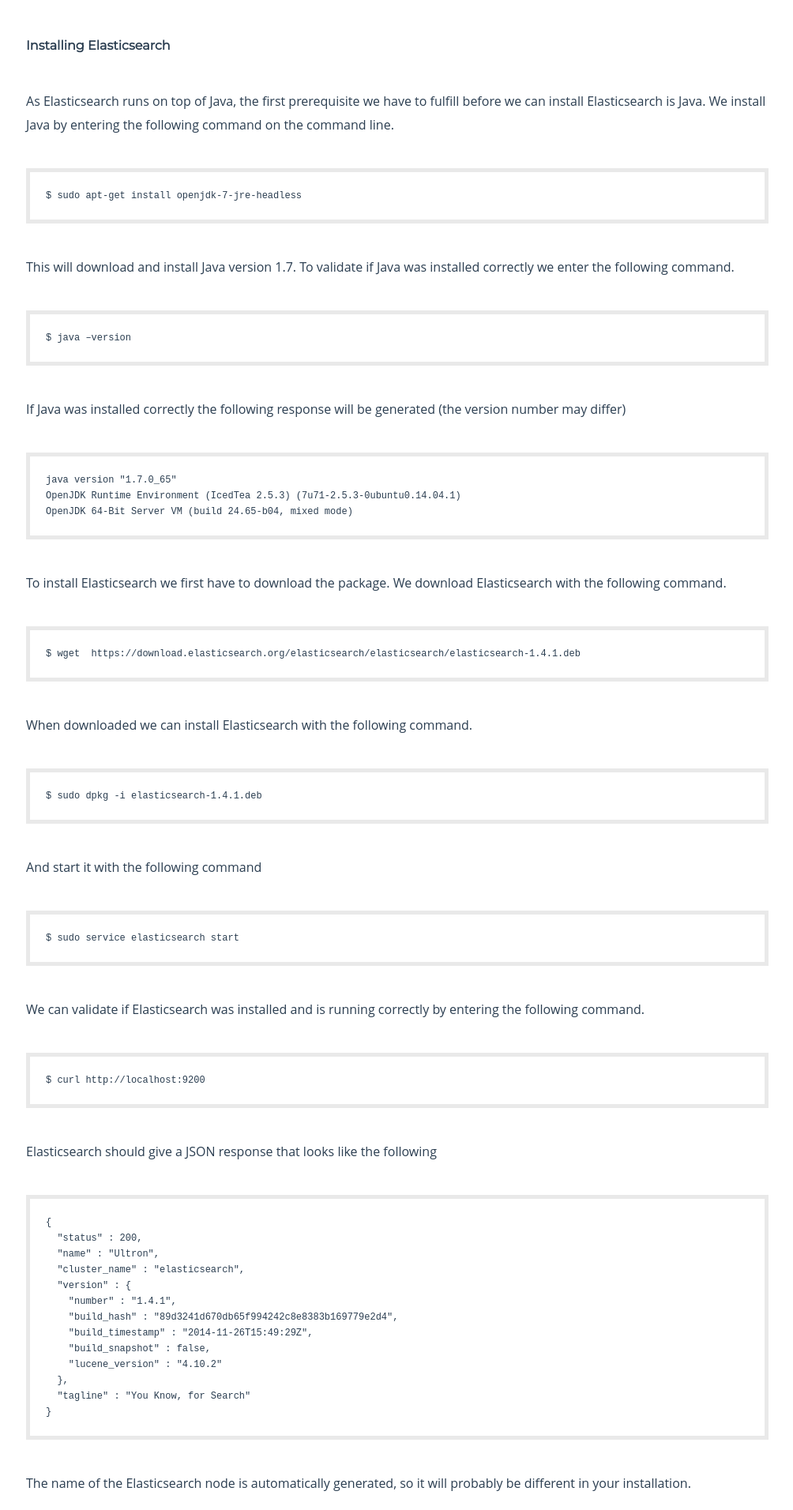
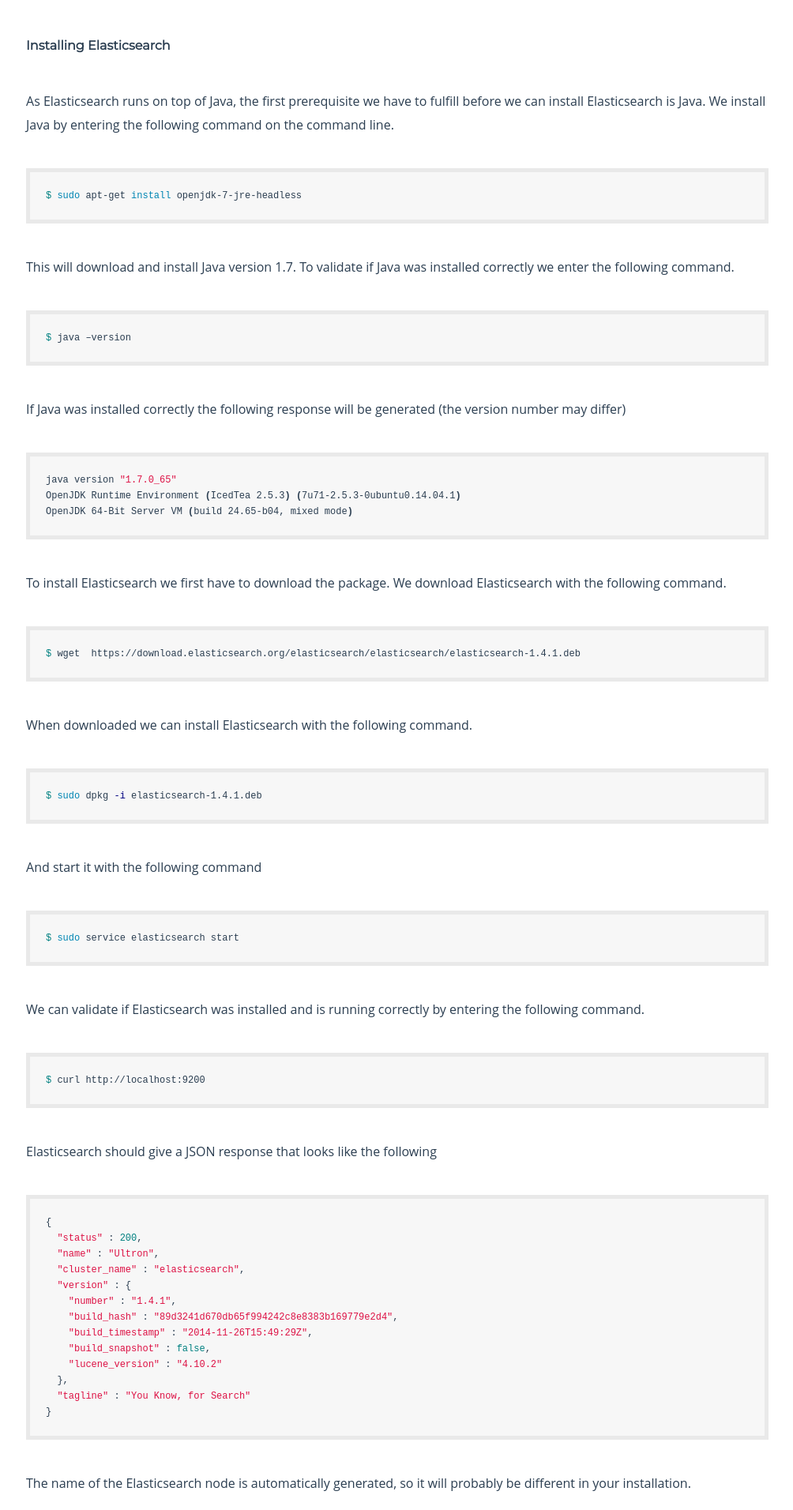
Before and after one commit to SimpleTechture/simpletechture.github.io, a Jekyll site: the page built from _posts/2015-03-05-improvingtraceability.markdown, in a window 1280 px wide. Shown: the part 2448-4360 px from the top of the page at 79% size, without its empty margins (137-1141 px from the left). Built offline with Jekyll 4.4.1, drawn with Linux system fonts in a browser that asks for light colours; some web fonts are replaced; some of the changed text lies outside the part shown.

Commit message:
Added syntax hightlight

````diff
--- a/_posts/2015-03-05-improvingtraceability.markdown
+++ b/_posts/2015-03-05-improvingtraceability.markdown
@@ -38,47 +38,47 @@
 ######Installing Elasticsearch
 
 As Elasticsearch runs on top of Java, the first prerequisite we have to fulfill before we can install Elasticsearch is Java. We install Java by entering the following command on the command line.
-```
+{% highlight bash %}
 $ sudo apt-get install openjdk-7-jre-headless
-```
+{% endhighlight %}
 This will download and install Java version 1.7. To validate if Java was installed correctly we enter the following command.
-```
+{% highlight bash %}
 $ java –version
-```
+{% endhighlight %}
 If Java was installed correctly the following response will be generated (the version number may differ)
-```
+{% highlight bash %}
 java version "1.7.0_65"
 OpenJDK Runtime Environment (IcedTea 2.5.3) (7u71-2.5.3-0ubuntu0.14.04.1)
 OpenJDK 64-Bit Server VM (build 24.65-b04, mixed mode)
-```
+{% endhighlight %}
 
 To install Elasticsearch we first have to download the package. We download Elasticsearch with the following command.
 
-```
+{% highlight bash %}
 $ wget  https://download.elasticsearch.org/elasticsearch/elasticsearch/elasticsearch-1.4.1.deb
-```
+{% endhighlight %}
 
 When downloaded we can install Elasticsearch with the following command.
 
-```
+{% highlight bash %}
 $ sudo dpkg -i elasticsearch-1.4.1.deb
-```
+{% endhighlight %}
 
 And start it with the following command
 
-```
+{% highlight bash %}
 $ sudo service elasticsearch start
-```
+{% endhighlight %}
 
 We can validate if Elasticsearch was installed and is running correctly by entering the following command.
 
-```
+{% highlight bash %}
 $ curl http://localhost:9200
-```
+{% endhighlight %}
 
 Elasticsearch should give a JSON response that looks like the following
 
-```
+{% highlight yaml %}
 {
   "status" : 200,
   "name" : "Ultron",
@@ -92,7 +92,7 @@
   },
   "tagline" : "You Know, for Search"
 }
-```
+{% endhighlight %}
 
 The name of the Elasticsearch node is automatically generated, so it will probably be different in your installation.
 
@@ -102,33 +102,34 @@
 
 Before we can install Logstash we first have to download the Logstash package. We download Logstash with the following command.
 
-```
+{% highlight bash %}
 $ wget https://download.elasticsearch.org/logstash/logstash/packages/debian/logstash_1.4.2-1-2c0f5a1_all.deb
-```
+{% endhighlight %}
 
 And install it by entering the following command
 
-```
+{% highlight bash %}
 $ sudo dpkg -i logstash_1.4.2-1-2c0f5a1_all.deb
-```
+{% endhighlight %}
 
 There is an additional package with community added contributions for Logstash that we need. We download this package with the following command.
 
-```
+{% highlight bash %}
 $ wget https://download.elasticsearch.org/logstash/logstash/packages/debian/logstash-contrib_1.4.2-1-efd53ef_all.deb
-```
+{% endhighlight %}
 
 And install it using this command.
 
-```
+{% highlight bash %}
 $ sudo dpkg –i logstash-contrib_1.4.2-1-efd53ef_all
-```
+{% endhighlight %}
+
 
 We then issue the following command to start Logstash
 
-```
+{% highlight bash %}
 $ sudo service logstash start
-```
+{% endhighlight %}
 
 This concludes the installation of the L part of the ELK stack. We move to the last part, installing Kibana, the front-end.
 
@@ -138,39 +139,40 @@
 
 To install nginx enter the following command
 
-```
+{% highlight bash %}
 $ sudo apt-get install nginx
-```
+{% endhighlight %}
+
 
 The installation process will automatically start nginx. To validate if nginx is installed correctly and running issue the following command.
 
-```
+{% highlight bash %}
 $ curl http://localhost
-```
+{% endhighlight %}
 
 nginx should respond as follows
 
-```
+{% highlight html %}
 <!DOCTYPE html>
 <html>
 <head>
 <title>Welcome to nginx!</title>
 <style>
 …
-```
+{% endhighlight %}
 
 We download and extract Kibana by entering the following command
 
-```
+{% highlight bash %}
 $ curl https://download.elasticsearch.org/kibana/kibana/kibana-3.1.2.tar.gz
  | tar xvz
-```
+{% endhighlight %}
 
 We then have to copy the Kibana folder to the nginx html folder by entering the following command.
 
-```
+{% highlight bash %}
 $ sudo cp kibana-3.1.2 /* /usr/share/nginx/html –R
-```
+{% endhighlight %}
 
 To validate if Kibana is working correctly we have to open two additional endpoints on the virtual machine running on Microsoft Azure. One endpoint for port 80 to be able to talk to the web server and another endpoint for port 9200 to let Kibana talk to Elasticsearch.
 
@@ -202,14 +204,14 @@
 Filter defines how the input stream should be parsed.
 Output defines where the parsed output should be sent and stored. Each part of the pipeline can be configured using the logstash configuration file. The configuration file resembles the structure of the pipeline.
 
-```
+{% highlight javascript %}
 input {
 }
 filter {
 }
 output {
 }
-```
+{% endhighlight %}
 
 Logstash contains several plugins that can be configured in each part of the pipeline. The list is too extensive to list here, but these are some examples.
 
@@ -223,7 +225,7 @@
 
 The Logstash configuration file should be stored on our Ubuntu server in ```/etc/logstash/conf.d/logstash.conf```
 
-```
+{% highlight javascript %}
 input {
   lumberjack {
     port => 6379
@@ -270,7 +272,8 @@
   elasticsearch {
   }
 }
-```
+{% endhighlight %}
+
 
 I will describe each part of the configuration file, starting with the input.
 
@@ -290,17 +293,17 @@
 
 The filter actually tries to parse the data of the event. The first line of the filter contains a condition which checks the type of the event.
 
-```
+{% highlight bash %}
 if [type] == "IISLogs" {
-```
+{% endhighlight %}
 
 This means that the lines following this condition will only be executed if the type of the event equals “IISLogs”. As you remember we added this type to events that are input using the lumberjack input plugin.
 
 The next line states that events that start with a hash should be ignored.
 
-```
+{% highlight bash %}
 if [message] =~ "^#" {  drop {}  }
-```
+{% endhighlight %}
 
 Lines in an IIS log file that start with a hash indicate a comment. These are normally only present in the header of the IIS logfile.
 
@@ -308,13 +311,13 @@
 
 Using GROK we are going to parse a IIS log event. A log line of a IIS log event looks like the following:
 
-```
+{% highlight bash %}
 2014-12-08 00:00:17 172.16.12.172 POST /url1/api.asmx - 443 VODKIJKWIN 192.168.16.135 PHP-SOAP/5.3.28-1~dotdeb.0 200 0 0 343
-```
+{% endhighlight %}
 
 The grok match parameter specifies the pattern to parse this line.
 
-```
+{% highlight yaml %}
 grok {
   match => ["message",
     "%{TIMESTAMP_ISO8601:log_timestamp}
@@ -331,7 +334,7 @@
      %{NUMBER:scstatus}
      %{NUMBER:time_taken}"]
 }
-```
+{% endhighlight %}
 
 Note, that for readability the grok pattern has been split on to multiple lines. The actual grok match line should be on a single line.
 
@@ -341,33 +344,35 @@
 
 The filter continues with using the date plugin. The date plugin is able to convert a field into a date time and use that date time as the timestamp of this specific event.
 
-```
+{% highlight yaml %}
 date {
       match => [ "log_timestamp", "YYYY-MM-dd HH:mm:ss" ]
       timezone => "Etc/UTC"
     }
-```
+{% endhighlight %}
 
 If no time zone is specified it adds a default time zone of “Etc/UTC” to the event.
 
 The user agent plugin parses user agentstring into structured data. It uses BrowserScope data to add information like family, operating system, version and device. Browserscope is an open-source project for profiling web browsers and storing and aggregating crowd-sourced data about browser performance.
 
-```
+{% highlight yaml %}
 useragent {
   source => "useragent"
   prefix => "browser"
 }
-```
+{% endhighlight %}
+
 
 The prefix field specifies to add “browser” to all of the extracted fields.
 
 The last part of the filter shows the mutate plugin which enables you to mutate fields. You can remove, rename, replace or modify fields in events.
 
-```
+{% highlight yaml %}
 mutate {
   remove_field => [ "log_timestamp"]
 }
-```
+{% endhighlight %}
+
 
 Here we remove the log_timestamp field because we don’t need it anymore as it already converted into a timestamp.
 
@@ -377,12 +382,12 @@
 
 In the output we specify a single output plugin. The elasticsearch plugin is obviously used for sending the event to Elasticsearch.
 
-```
+{% highlight yaml %}
 output {
   elasticsearch {
   }
 }
-```
+{% endhighlight %}
 
 No other fields are specified as we are running Elasticsearch on the same machine as Logstash. Otherwise we could have specified, for example the host and port.
 
@@ -390,9 +395,9 @@
 
 We have to restart Logstash after we have added or changed the Logstash configuration file. We restart Logstash with the following command.
 
-```
+{% highlight bash %}
 $ sudo service logstash restart
-```
+{% endhighlight %}
 
 This concludes installing and configuring our ELK stack using a single server. The final part to getting log events into the server is adding and configuring a shipper on the server that contains the logs of the application that we want to monitor.
 Sending events to Logstash
@@ -409,7 +414,7 @@
 
 As you may recall the input filter of Logstash used the lumberjack plugin to receive events from the logstash-forwarder.
 
-```
+{% highlight yaml %}
 input {
   lumberjack {
     port => 6379
@@ -418,15 +423,15 @@
     ssl_key => "/home/azureuser/logstash.key"
   }
 }
-```
+{% endhighlight %}
 
 We are using port 6379 for the lumberjack input. To be able to send the log events securely to the server we need a certificate. This can be a self-signed certificate or a real certificate. I will be generating and using a self-signed certificate.
 
 I used the openssl command line to generate the self-signed certificate on the Ubuntu server. We generate a private key and certificate with the following command.
 
-```
+{% highlight bash %}
 $ openssl req -x509 -nodes -days 365 -newkey rsa:4096 -keyout logstash.key -out logstash.crt
-```
+{% endhighlight %}
 
 The self-signed certificate needs several types of information to put into the certificate. The only thing that is important is the Common Name, this must be set to the fully qualified domain name of the logstash server.
 
@@ -436,6 +441,7 @@
 
 Before we can start the logstash-forwarder we have to create a configuration file that instructs the forwarder where to get the log event from and where to send them. Below a configuration file called logstash-forwarder.conf I use on a machine to send IIS logs to my central logstash server.
 
+{% highlight yaml %}
 {
   "network": {
     "servers": [ "elkstack.cloudapp.net:6379" ],
@@ -448,6 +454,7 @@
     }
   ]
 }
+{% endhighlight %}
 
 It specifies under network which certificate to use and to what server the logs should be sent The files parameter specifies which paths and pattern should be used to search the log files. Pay special interest to using the double backslash on Windows as a folder separator. Before starting the logstash forwarder I have to add another end point to my Azure virtual machine to let Logstash connect to port 6379.
 
@@ -457,9 +464,9 @@
 
 The Logstash forwarder can now be started with the following command.
 
-```
+{% highlight bash %}
 C:\lgf> logstash-forwarder.exe -config=logstash-forwarder.conf
-```
+{% endhighlight %}
 
 The logstash-forwarder will monitor the folder for new or added logfiles and will send them to the logstash server. To run logstash-forwarder in the background as a Windows service, we have to convert it into a Windows service. This can be done using [NSSM (the Non-Sucking Service Manager)](http://nssm.cc/).
 
@@ -506,7 +513,7 @@
 
 The Logstash configuration file on both indexers needs to change. We use the Redis plugin to get the input from both Redis servers.
 
-```
+{% highlight yaml %}
 input {
   redis {
     host => "redis-server1"
@@ -522,19 +529,19 @@
     key => "logstash"
   }
 }
-```
+{% endhighlight %}
 
 Currently Logstash-forwarder does not support connecting to Redis. The protocol that Logstash-forwarder uses includes compression, encryption and message acknowledgement, which Redis does not support. There are alternative shippers which do, such as beaver and woodchuck.
 
 If we switch to using Logstash as a shipper we could configure it using the following output filter in which the events are sent to one of the two configured Redis servers.
 
-```
+{% highlight yaml %}
 output {
   redis {
     host => ["redis-server1:6379", "redis-server2:6380"]
   }
 }
-```
+{% endhighlight %}
 
 ####Conclusion
 In this article I showed how to install and configure the ELK stack in such a way that enables transfering application logs from a Windows machine using logstash-forwarder to the machine that hosts the ELK stack. The host parses the application logs using Logstash, indexes the logs using Elasticsearch and allows visualizing hem using Kibana.
````
Also changed, not shown: _posts/2015-01-28-linkingcontainers.markdown (+9 -9 lines), _posts/2015-02-10-fiddlingwithfig.markdown (+16 -15 lines), _posts/2015-02-21-datavolumecontainers.markdown (+16 -14 lines), _posts/2015-04-22-scalingusingcontainers.markdown (+24 -21 lines).
